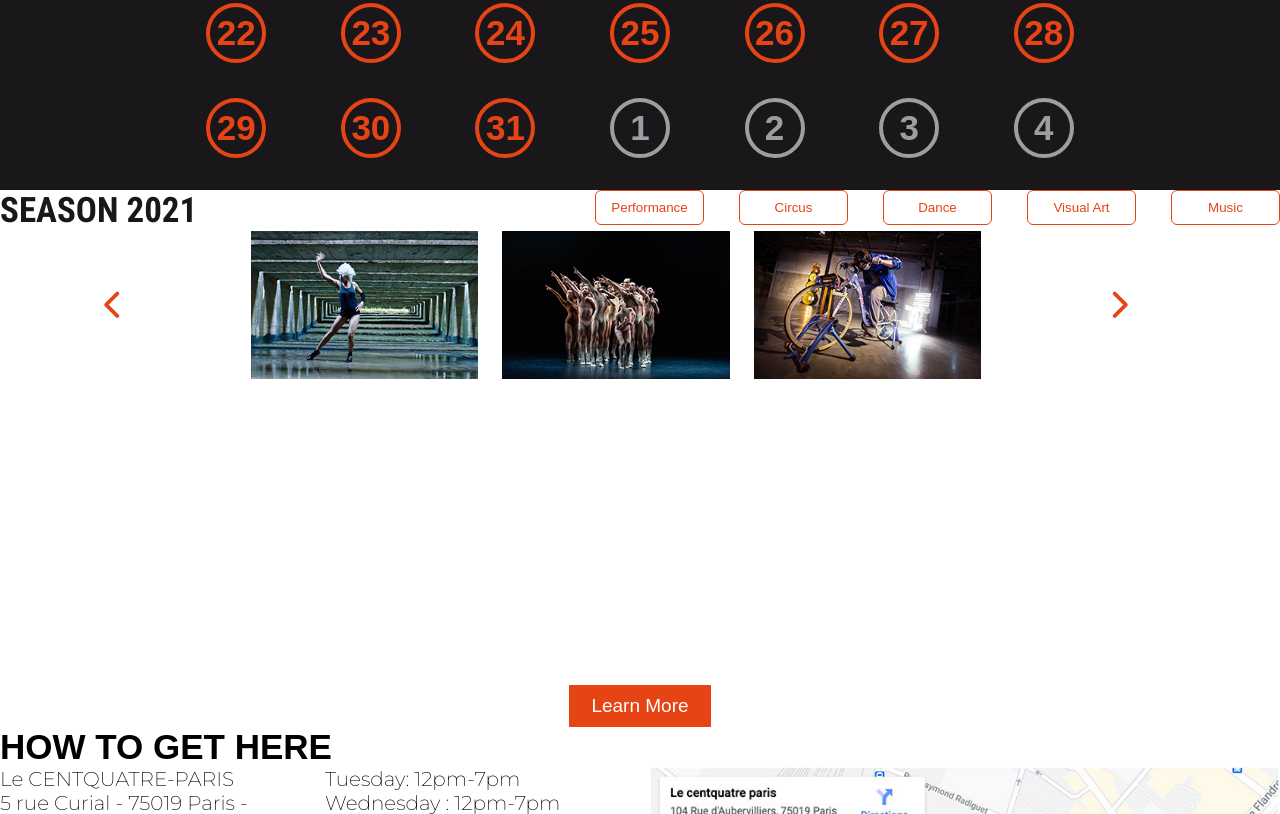
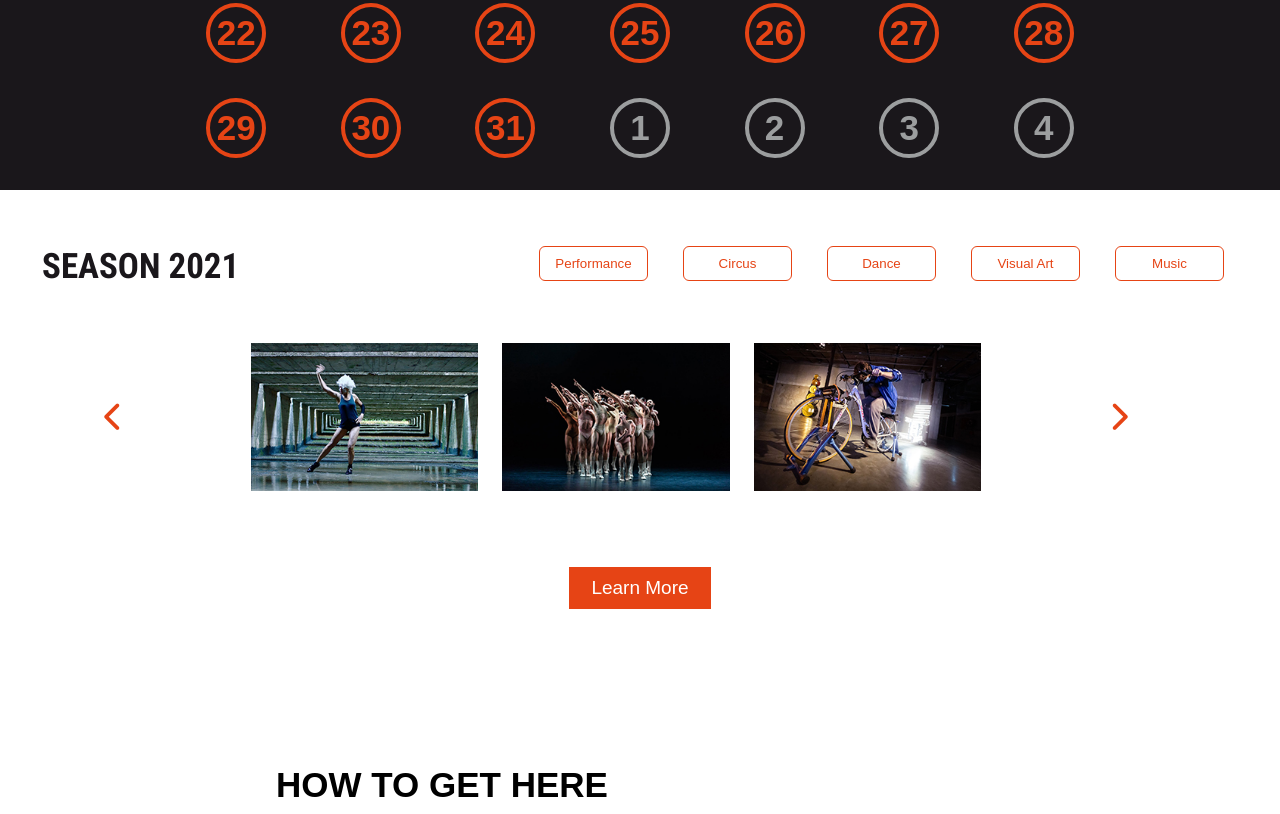
Before and after one commit to valyaangelkova/AngelkovaV_104, a website: page deploy/index.html in a window 1280 px wide. Shown: the part 1986-2800 px from the top of the page. Drawn offline with Linux system fonts and the light colour scheme.

Commit message:
paddinfg and margins

```diff
--- a/dev/scss/components/_navigation.scss
+++ b/dev/scss/components/_navigation.scss
@@ -70,6 +70,9 @@
 
 #nav-container {
     margin: 0;
+    @include xl {
+        margin-right:147px;
+    }
     ul {
 
         height: 100%;
--- a/dev/scss/layout/_footer.scss
+++ b/dev/scss/layout/_footer.scss
@@ -45,6 +45,7 @@ footer{
 
     ul{
         display: flex;
+        justify-content: flex-end;
         gap: 10px;
         margin-bottom: 20px;
         li{
@@ -92,6 +93,7 @@ footer{
             font-size: rem-calc(16);
             font-style: normal;
 
+
         }
         a:link,
                     a:visited {
--- a/dev/scss/layout/_header.scss
+++ b/dev/scss/layout/_header.scss
@@ -113,13 +113,17 @@ header {
     height: 76px;
     @include md {
         height: 126px;
+
     }
     @include lg {
         height: 175px;
+        margin: 0 44px 0 16px;
     }
     @include xl {
         height: 187px;
+        margin: 0 16px;
     }
+    margin: 0 147px;
 
 
     // @include xl{
@@ -146,6 +150,10 @@ header {
         // }
 
         #logo-container {
+            // @include xl {
+            //     margin-left:147px;
+            //     height: 113px;
+            // }
             grid-area: logo;
             padding: 10px;
             cursor: pointer;
--- a/dev/scss/sections/_howtogethere.scss
+++ b/dev/scss/sections/_howtogethere.scss
@@ -31,10 +31,48 @@
 //     }
 // }
 #howtogethere{
+  margin:80px 0px;
+  @include md {
+    margin:98px 0px;
+
+  }
+  @include lg {
+    margin:112px 40px;
+
+  }
+  @include xl {
+    margin:128px 26px;
+
+  }
     h1{
-
+      margin:0 24px;
+      margin-bottom: 28px;
+      @include md {
+        margin: 0 80px;
+        margin-bottom: 32px;
+      }
+      @include lg {
+        margin: 0 40px;
+        margin-bottom: 48px;
+      }
+      @include xl {
+        margin: 0 250px;
+        margin-bottom: 48px;
+      }
     }
     article{
+      div{
+        margin:0 24px;
+      @include md {
+        margin: 0 80px;
+      }
+      @include lg {
+        margin: 0 40px;
+      }
+      // @include xl {
+
+      // margin: 0 0 0 250px;}
+      }
         // grid-area: how;
                 font-family: 'Montserrat', sans-serif;
                 font-size: rem-calc(14);
@@ -67,6 +105,7 @@
             "p5 p6 map map";
         }
       #p1{
+
         grid-area:p1;
       }
       #p2{
@@ -94,6 +133,7 @@
             display: block;
         object-fit: cover;
         width: 100%;
+        margin: 0;
         }
       }
     }
--- a/dev/scss/sections/_season2021.scss
+++ b/dev/scss/sections/_season2021.scss
@@ -136,20 +136,22 @@
             #button{
                 display: flex;
                 justify-content: center;
+                padding: 28px 94px;
             }
             h1 {
-                display: inline;
+                padding:32px 24px;
+                display: inline-block;
                 text-align: left;
                 font-family: 'Roboto Condensed', sans-serif;
                 // margin: 32px 20px;
                 // font-weight: 700;
                 color: white;
                 @include md {
-                    // margin: 32px 80px
+                    padding: 32px 80px
                 }
                 @include lg {
                     color: $onyx;
-                    // margin:56px 42px;
+                    padding:56px 42px;
                 }
                 // font-size: rem-calc(28);
             }
@@ -164,6 +166,8 @@
             #input {
                 display: flex;
                 align-items: center;
+                justify-content: center;
+                padding: 28px 56px 0;
                 input{
 
 
@@ -213,6 +217,10 @@
                 display: none;
 
                 @include md {
+                    padding:0 42px 32px;
+                    @include lg{
+                        padding:56px ;
+                    }
 
 
                     list-style: none;
@@ -405,7 +413,7 @@ grid-template-areas: " a1 image1 a2";
                     background-position: center;
                     background-size: cover;
                     width: 100%;
-                    height: 258px;
+                    // height: 258px;
 
                 }
 
```
Also changed, not shown: deploy/css/styles.css.
